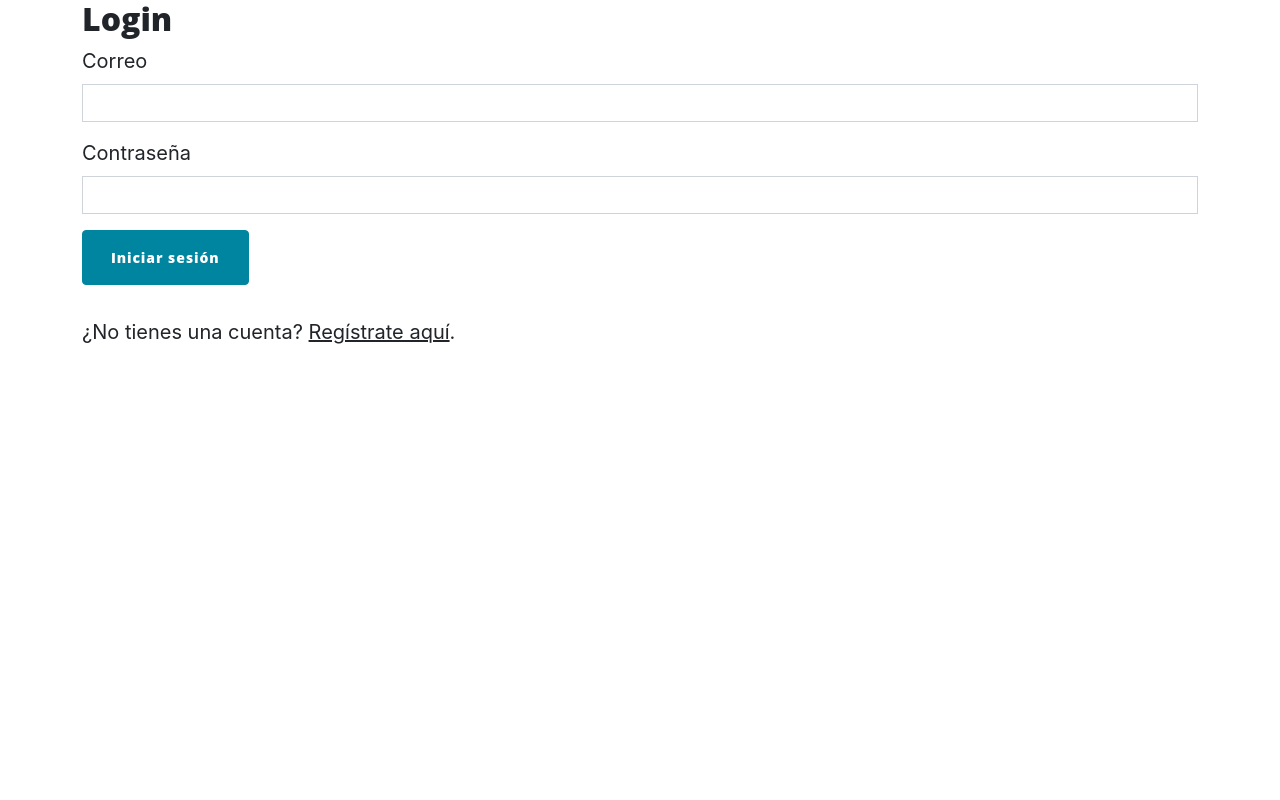
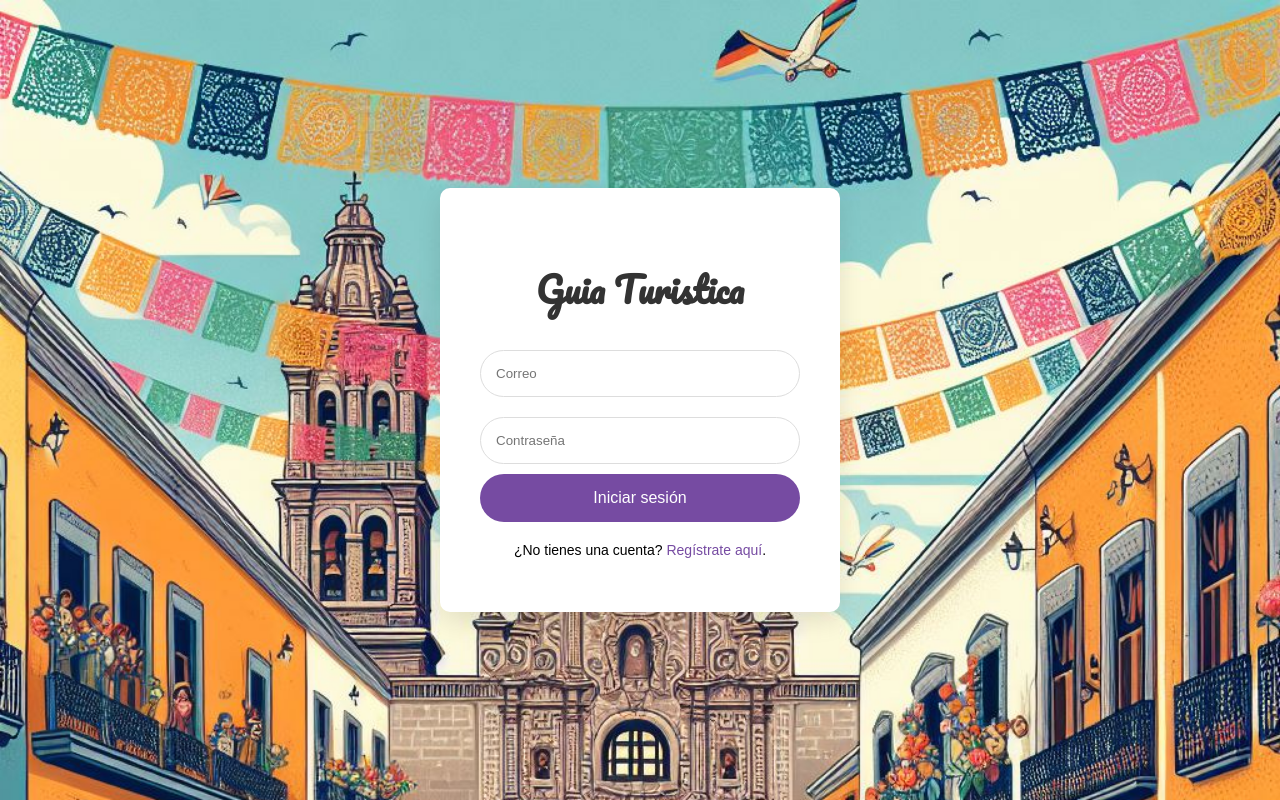
Before and after one commit to MichelleQM/PI-Flask, a Flask app: page /login in a window 1280 px wide. Run offline with Flask 3, Linux system fonts and the light colour scheme; some libraries are stand-ins or nearby versions.

Commit message:
login final
(faltan rutas en navbar)

```diff
--- a/templates/login.html
+++ b/templates/login.html
@@ -4,12 +4,82 @@
     <meta charset="UTF-8">
     <meta name="viewport" content="width=device-width, initial-scale=1.0">
     <title>Login - Guia Turistica</title>
-    <link href="https://stackpath.bootstrapcdn.com/bootstrap/4.5.2/css/bootstrap.min.css" rel="stylesheet">
-    <link href="/static/css/styles.css" rel="stylesheet">
+    <!-- Añadimos el enlace a la fuente Pacifico desde Google Fonts -->
+    <link href="https://fonts.googleapis.com/css2?family=Pacifico&display=swap" rel="stylesheet">
+    <style>
+        body {
+            display: flex;
+            justify-content: center;
+            align-items: center;
+            height: 100vh;
+            background-image: url('/static/assets/img/home-bg.jpg');
+            background-size: cover;
+            font-family: 'Arial', sans-serif;
+            margin: 0;
+        }
+        .container {
+            background: white;
+            border-radius: 10px;
+            padding: 40px;
+            box-shadow: 0 10px 25px rgba(0, 0, 0, 0.1);
+            width: 320px;
+            text-align: center;
+        }
+        .container h2 {
+            margin-bottom: 20px;
+            font-size: 35px;
+            color: #333;
+            /* Aplicamos la fuente Pacifico solo al h2 que contiene "Guia Turistica" */
+            font-family: 'Pacifico', cursive;
+        }
+        .container h3 {
+            margin-bottom: 20px;
+            font-size: 20px;
+            color: #333;
+        }
+        .container input {
+            width: 100%;
+            padding: 15px;
+            margin: 10px 0;
+            border: 1px solid #ddd;
+            border-radius: 25px;
+            box-sizing: border-box;
+        }
+        .container button {
+            width: 100%;
+            padding: 15px;
+            border: none;
+            border-radius: 25px;
+            background: #764ba2;
+            color: white;
+            font-size: 16px;
+            cursor: pointer;
+        }
+        .container button:hover {
+            background: #667eea;
+        }
+        .signup-link {
+            margin-top: 20px;
+            font-size: 14px;
+        }
+        .signup-link a {
+            color: #764ba2;
+            text-decoration: none;
+        }
+        .alert-danger {
+            color: #a94442;
+            background-color: #f2dede;
+            border-color: #ebccd1;
+            padding: 15px;
+            margin-bottom: 20px;
+            border: 1px solid transparent;
+            border-radius: 4px;
+        }
+    </style>
 </head>
 <body>
     <div class="container">
-        <h2>Login</h2>
+        <h2>Guia Turistica</h2>
         {% with messages = get_flashed_messages() %}
             {% if messages %}
                 <div class="alert alert-danger">
@@ -20,17 +90,13 @@
             {% endif %}
         {% endwith %}
         <form method="POST">
-            <div class="form-group">
-                <label for="correo">Correo</label>
-                <input type="email" class="form-control" id="correo" name="correo" required>
-            </div>
-            <div class="form-group">
-                <label for="password">Contraseña</label>
-                <input type="password" class="form-control" id="password" name="password" required>
-            </div>
-            <button type="submit" class="btn btn-primary">Iniciar sesión</button>
+            <input type="email" id="correo" name="correo" placeholder="Correo" required>
+            <input type="password" id="password" name="password" placeholder="Contraseña" required>
+            <button type="submit">Iniciar sesión</button>
         </form>
-        <p>¿No tienes una cuenta? <a href="{{ url_for('register') }}">Regístrate aquí</a>.</p>
+        <div class="signup-link">
+            <p>¿No tienes una cuenta? <a href="{{ url_for('register') }}">Regístrate aquí</a>.</p>
+        </div>
     </div>
 </body>
 </html>
```
Also changed, not shown: testlogin.html (deleted, +0 -96 lines), static/assets/img/vista-login.jfif (added).
